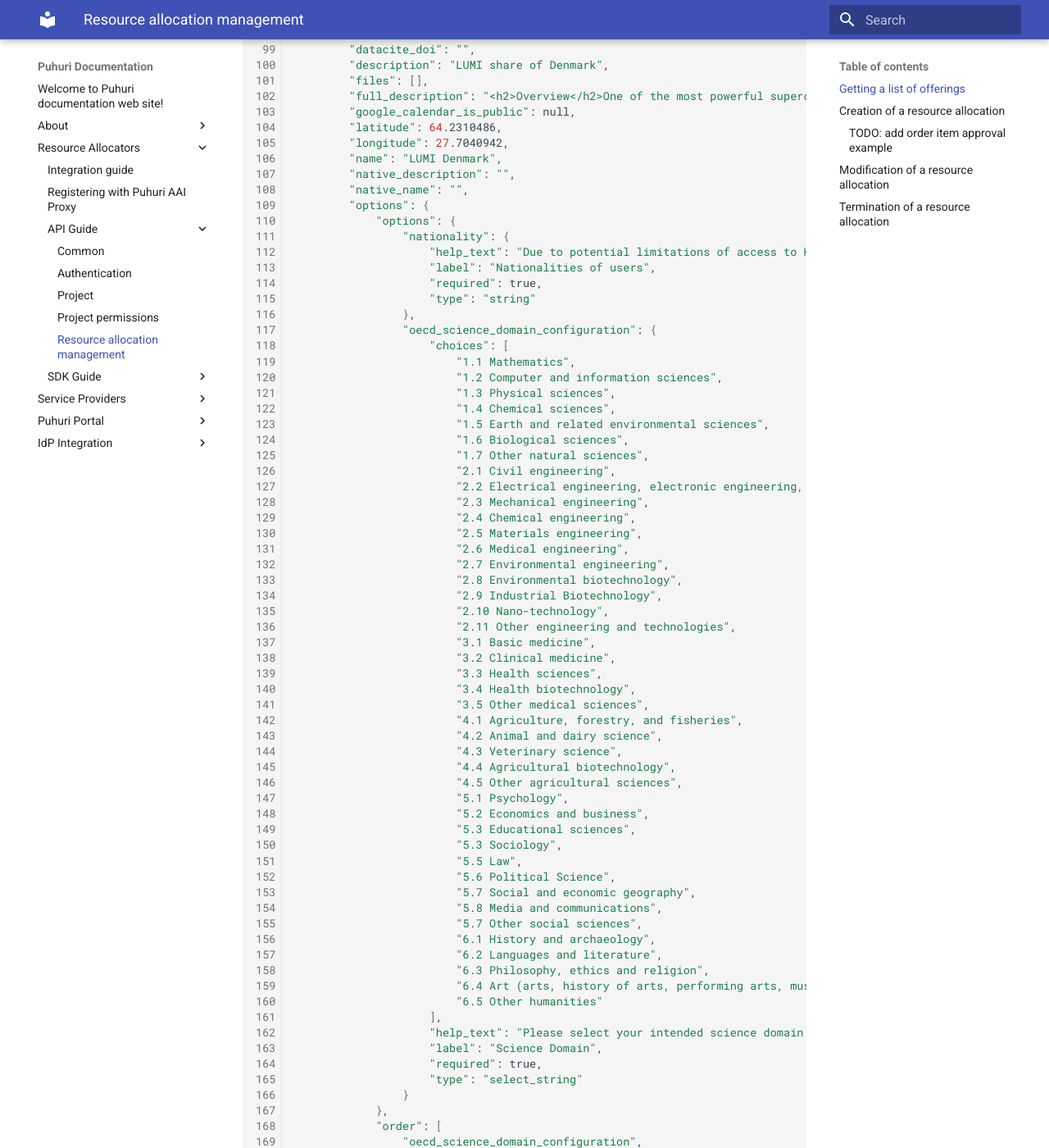
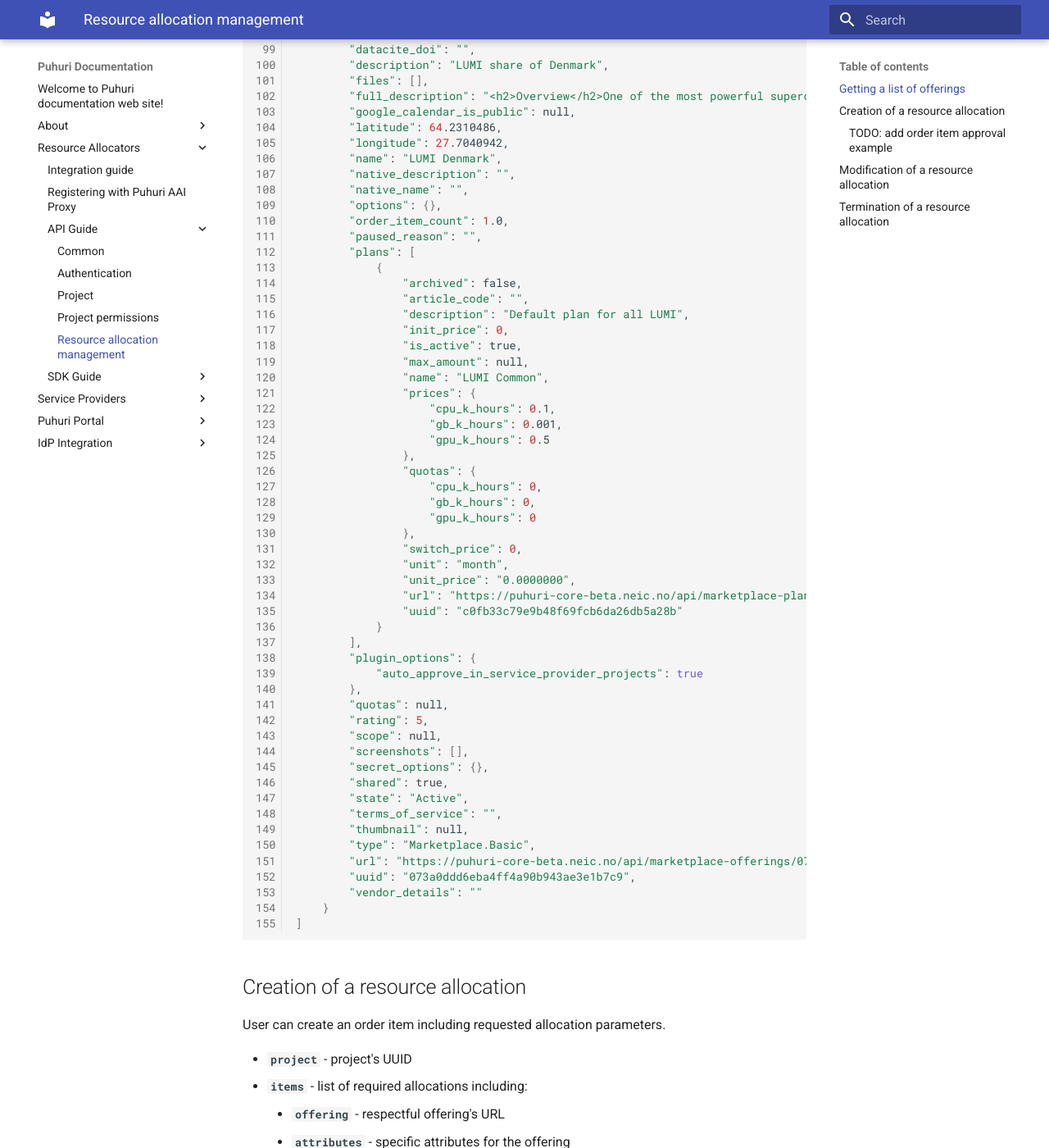
Before and after one commit to neicnordic/puhuri-web, an MkDocs documentation site: the page built from docs/API guide/resource-allocation-management.md, in a window 1280 px wide and 1400 px high, scrolled down 2508 px. Shown: the whole window at 82% size. Built offline with MkDocs 1.6.1 and Material for MkDocs 9.7.7, drawn with Linux system fonts in a browser that asks for light colours; some of the changed text lies outside the part shown.

Commit message:
Drop oecd code mentions from resource examples

```diff
--- a/docs/API guide/resource-allocation-management.md
+++ b/docs/API guide/resource-allocation-management.md
@@ -125,70 +125,7 @@ X-XSS-Protection: 1; mode=block
         "name": "LUMI Denmark",
         "native_description": "",
         "native_name": "",
-        "options": {
-            "options": {
-                "nationality": {
-                    "help_text": "Due to potential limitations of access to HPC systems and software, please provide nationalities of expected users",
-                    "label": "Nationalities of users",
-                    "required": true,
-                    "type": "string"
-                },
-                "oecd_science_domain_configuration": {
-                    "choices": [
-                        "1.1 Mathematics",
-                        "1.2 Computer and information sciences",
-                        "1.3 Physical sciences",
-                        "1.4 Chemical sciences",
-                        "1.5 Earth and related environmental sciences",
-                        "1.6 Biological sciences",
-                        "1.7 Other natural sciences",
-                        "2.1 Civil engineering",
-                        "2.2 Electrical engineering, electronic engineering, information engineering",
-                        "2.3 Mechanical engineering",
-                        "2.4 Chemical engineering",
-                        "2.5 Materials engineering",
-                        "2.6 Medical engineering",
-                        "2.7 Environmental engineering",
-                        "2.8 Environmental biotechnology",
-                        "2.9 Industrial Biotechnology",
-                        "2.10 Nano-technology",
-                        "2.11 Other engineering and technologies",
-                        "3.1 Basic medicine",
-                        "3.2 Clinical medicine",
-                        "3.3 Health sciences",
-                        "3.4 Health biotechnology",
-                        "3.5 Other medical sciences",
-                        "4.1 Agriculture, forestry, and fisheries",
-                        "4.2 Animal and dairy science",
-                        "4.3 Veterinary science",
-                        "4.4 Agricultural biotechnology",
-                        "4.5 Other agricultural sciences",
-                        "5.1 Psychology",
-                        "5.2 Economics and business",
-                        "5.3 Educational sciences",
-                        "5.3 Sociology",
-                        "5.5 Law",
-                        "5.6 Political Science",
-                        "5.7 Social and economic geography",
-                        "5.8 Media and communications",
-                        "5.7 Other social sciences",
-                        "6.1 History and archaeology",
-                        "6.2 Languages and literature",
-                        "6.3 Philosophy, ethics and religion",
-                        "6.4 Art (arts, history of arts, performing arts, music)",
-                        "6.5 Other humanities"
-                    ],
-                    "help_text": "Please select your intended science domain in (OECD 2007 classification)",
-                    "label": "Science Domain",
-                    "required": true,
-                    "type": "select_string"
-                }
-            },
-            "order": [
-                "oecd_science_domain_configuration",
-                "nationality"
-            ]
-        },
+        "options": {},
         "order_item_count": 1.0,
         "paused_reason": "",
         "plans": [
@@ -255,8 +192,6 @@ $ http --pretty=format -v POST https://puhuri-core-beta.neic.no/api/marketplace-
             "offering": "https://puhuri-core-beta.neic.no/api/marketplace-offerings/073a0ddd6eba4ff4a90b943ae3e1b7c9/",
             "attributes": {
                 "name": "Resource allocation1",
-                "nationality": "Some nationality",
-                "oecd_science_domain_configuration": "1.1 Mathematics"
             },
             "plan": "https://puhuri-core-beta.neic.no/api/marketplace-plans/c0fb33c79e9b48f69fcb6da26db5a28b/",
             "limits": {
@@ -283,8 +218,6 @@ User-Agent: HTTPie/2.4.0
         {
             "attributes": {
                 "name": "Resource allocation1",
-                "nationality": "Some nationality",
-                "oecd_science_domain_configuration": "1.1 Mathematics"
             },
             "limits": {
                 "cpu_k_hours": 3,
@@ -333,8 +266,6 @@ X-XSS-Protection: 1; mode=block
         {
             "attributes": {
                 "name": "Resource allocation1",
-                "nationality": "Some nationality",
-                "oecd_science_domain_configuration": "1.1 Mathematics"
             },
             "category_title": "HPC",
             "category_uuid": "5b61d0811cfe4ed6a004119795a4c532",
@@ -419,8 +350,6 @@ X-XSS-Protection: 1; mode=block
     "activation_price": 0,
     "attributes": {
         "name": "Resource allocation1",
-        "nationality": "Some nationality",
-        "oecd_science_domain_configuration": "1.1 Mathematics"
     },
     "can_terminate": false,
     "category_title": "HPC",
```
Also changed, not shown: docs/resource-allocators.md (+0 -1 lines).
